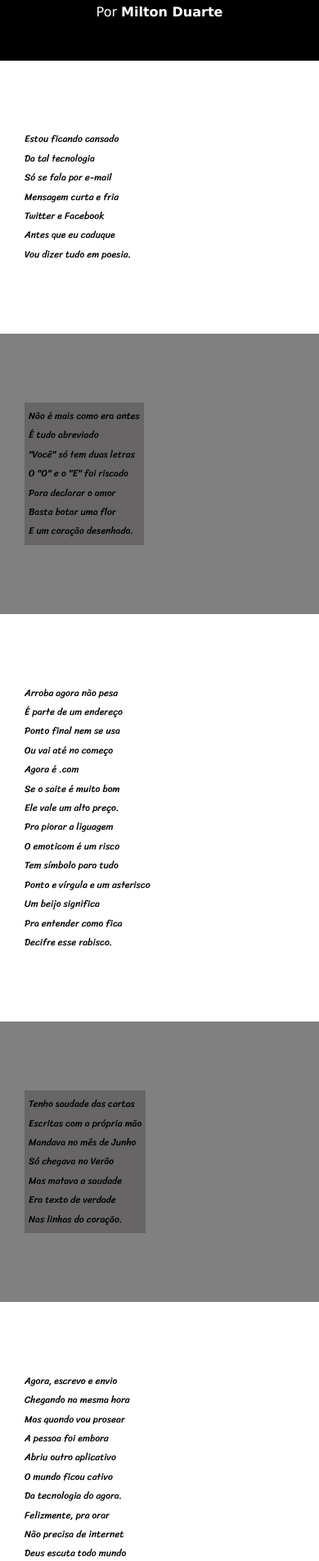
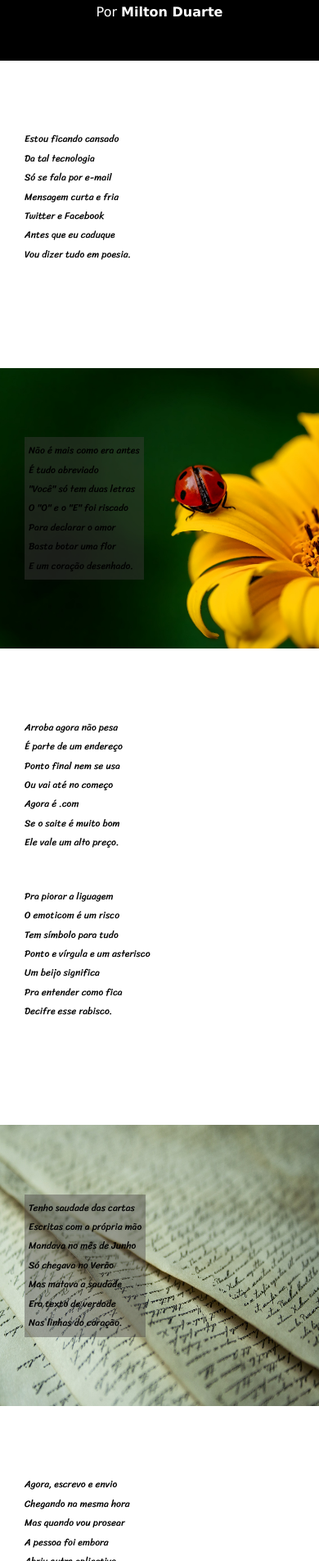
Before and after one commit to davidrodriguex/html-css, a plain HTML site: page 1 - desafios/d012 - M03/cordel.html in a window 390 px wide. Shown: the part 96-2000 px from the top of the page at 82% size. Drawn offline with Linux system fonts and the light colour scheme.

Commit message:
Configs pontuais e Parallax
Configurações pontuais na responsividade e aprendi a fazer o efeito parallax (ainda não assisti a aulaaa aprendi sozinho.)

```diff
--- a/1 - desafios/d012 - M03/cordel.html
+++ b/1 - desafios/d012 - M03/cordel.html
@@ -13,7 +13,7 @@
         <p><a href="https://www.recantodasletras.com.br/poesias/3186743" target="_blank" rel="external">Por <strong>Milton Duarte</strong></a></p>
     </header>
     <main>
-        <section class="estrofe_normal" id="estrofe_1">
+        <section class="estrofe_normal">
             <p>
                 Estou ficando cansado <br>
                 Da tal tecnologia <br>
@@ -24,7 +24,7 @@
                 Vou dizer tudo em poesia.
             </p>
         </section>
-        <section class="estrofe_imagem" id="estrofe_2">
+        <section class="estrofe_imagem" id="img_01">
             <p>
                 Não é mais como era antes <br>
                 É tudo abreviado <br>
@@ -35,7 +35,7 @@
                 E um coração desenhado.
             </p>
         </section>
-        <section class="estrofe_normal" id="estrofe_3-4">
+        <section class="estrofe_normal">
             <p>
                 Arroba agora não pesa <br>
                 É parte de um endereço <br>
@@ -55,7 +55,7 @@
                 Decifre esse rabisco.
             </p>
         </section>
-        <section class="estrofe_imagem" id="estrofe_5">
+        <section class="estrofe_imagem" id="img_02">
             <p>
                 Tenho saudade das cartas <br>
                 Escritas com a própria mão <br>
@@ -66,7 +66,7 @@
                 Nas linhas do coração.
             </p>
         </section>
-        <section class="estrofe_normal" id="estrofe_6-7">
+        <section class="estrofe_normal">
             <p>
                 Agora, escrevo e envio <br>
                 Chegando na mesma hora <br>
--- a/1 - desafios/d012 - M03/estilo/style.css
+++ b/1 - desafios/d012 - M03/estilo/style.css
@@ -54,6 +54,9 @@ section {
 .estrofe_normal {
     background-color: white;
 }
+.estrofe_normal p {
+    padding-bottom: 5vh;
+}
 .estrofe_imagem {
     background-color: gray;
 }
@@ -62,8 +65,23 @@ section {
     display: inline-block;
     padding: 5px;
 }
+#img_01 {
+    background-image: url(../imagens/background001.jpg);
+    background-repeat: no-repeat;
+    background-position: center center;
+    background-size: cover;
+    background-attachment: fixed;
+}
+#img_02 {
+    background-image: url(../imagens/background002.jpg);
+    background-repeat: no-repeat;
+    background-position: center center;
+    background-size: 100% 100%;
+    background-attachment: fixed;
+}
 footer {
     padding: 10px;
+    font-size: 1.5vw;
 }
 footer a {
     text-decoration: none;
```
